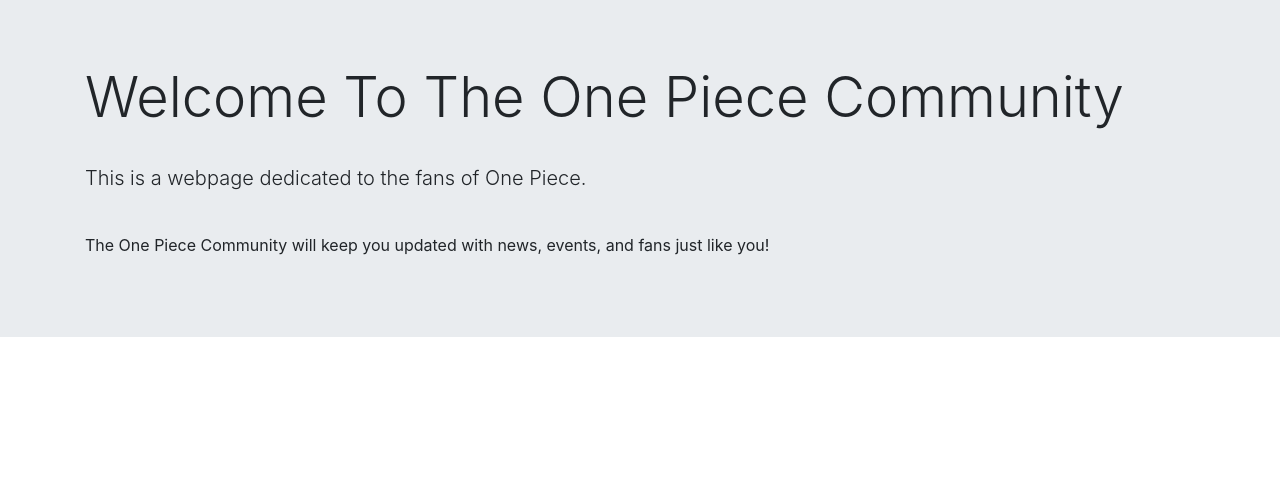
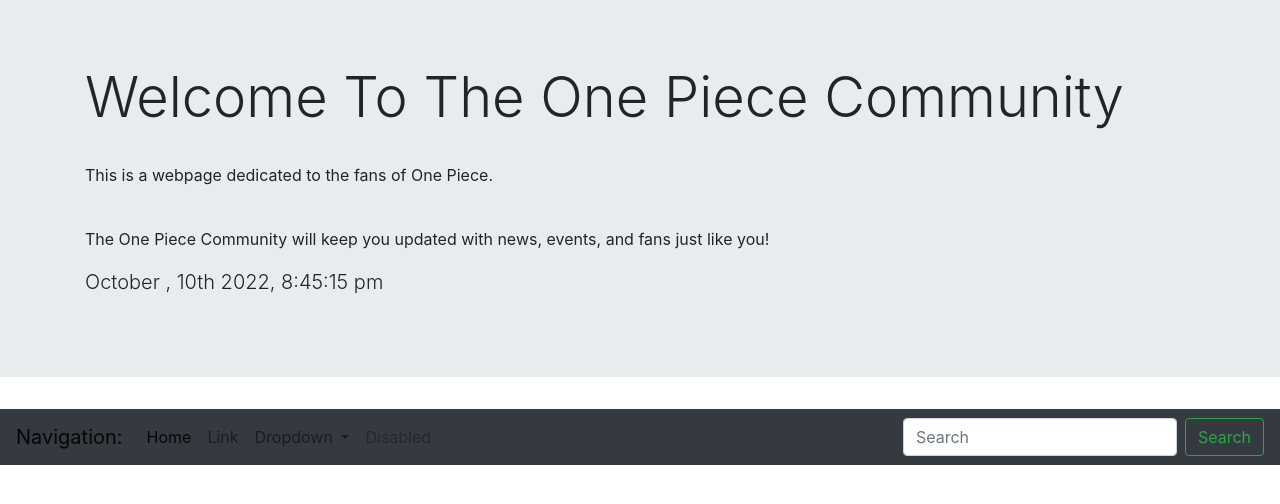
Before and after one commit to sensational11/One-Piece-Personal-, a plain HTML site: page index.html in a window 1280 px wide. Drawn offline with nearby package versions, Linux system fonts and the light colour scheme.

Commit message:
recent changes to index-js

```diff
--- a/index.html
+++ b/index.html
@@ -14,15 +14,58 @@
             <div class="container">
               <h1 class="display-4">Welcome To The One Piece Community</h1>
               <br>
-              <p id="currentDay" class="lead">This is a webpage dedicated to the fans of One Piece.</p>
+              <p>This is a webpage dedicated to the fans of One Piece.</p>
               <br> <p>The One Piece Community will keep you updated with news, events, and fans just like you!</p>
+              <p id="currentDay" class="lead"></p>
+              <p id="currentTime" class="lead"></p>
             </div>
-          </div>
+            </div>
+
+
+            <nav class="navbar navbar-expand-lg navbar-light bg-dark">
+              <a class="navbar-brand" href="#">Navigation:</a>
+              <button class="navbar-toggler" type="button" data-toggle="collapse" data-target="#navbarSupportedContent" aria-controls="navbarSupportedContent" aria-expanded="false" aria-label="Toggle navigation">
+                <span class="navbar-toggler-icon"></span>
+              </button>
+
+              <div class="collapse navbar-collapse" id="navbarSupportedContent">
+                <ul class="navbar-nav mr-auto">
+                  <li class="nav-item active">
+                    <a class="nav-link" href="#">Home <span class="sr-only">(current)</span></a>
+                  </li>
+                  <li class="nav-item">
+                    <a class="nav-link" href="#">Link</a>
+                  </li>
+                  <li class="nav-item dropdown">
+                    <a class="nav-link dropdown-toggle" href="#" id="navbarDropdown" role="button" data-toggle="dropdown" aria-haspopup="true" aria-expanded="false">
+                      Dropdown
+                    </a>
+                    <div class="dropdown-menu" aria-labelledby="navbarDropdown">
+                      <a class="dropdown-item" href="#">Action</a>
+                      <a class="dropdown-item" href="#">Another action</a>
+                      <div class="dropdown-divider"></div>
+                      <a class="dropdown-item" href="#">Something else here</a>
+                    </div>
+                  </li>
+                  <li class="nav-item">
+                    <a class="nav-link disabled" href="#" tabindex="-1" aria-disabled="true">Disabled</a>
+                  </li>
+                </ul>
+                <form class="form-inline my-2 my-lg-0">
+                  <input class="form-control mr-sm-2" type="search" placeholder="Search" aria-label="Search">
+                  <button class="btn btn-outline-success my-2 my-sm-0" type="submit">Search</button>
+                </form>
+              </div>
+           </nav>
+
+
+
     </header>
-    <script src="./script.js"></script>
     <script src="https://cdnjs.cloudflare.com/ajax/libs/jquery/3.2.1/jquery.min.js"></script>
     <script src="https://cdnjs.cloudflare.com/ajax/libs/moment.js/2.24.0/moment.min.js"></script>
-    <script src="https://cdn.jsdelivr.net/npm/bootstrap@4.5.3/dist/js/bootstrap.bundle.min.js" integrity="sha384-ho+j7jyWK8fNQe+A12Hb8AhRq26LrZ/JpcUGGOn+Y7RsweNrtN/tE3MoK7ZeZDyx" crossorigin="anonymous"></script>
+     <script src="https://cdn.jsdelivr.net/npm/bootstrap@4.5.3/dist/js/bootstrap.bundle.min.js" integrity="sha384-ho+j7jyWK8fNQe+A12Hb8AhRq26LrZ/JpcUGGOn+Y7RsweNrtN/tE3MoK7ZeZDyx" crossorigin="anonymous"></script>
+    <script src="./script.js"></script>
+
 
 </body>
 </html>
--- a/script.js
+++ b/script.js
@@ -1,4 +1,3 @@
 var today = moment();
-$("#currentDay").text(moment().format("MMMM ,  Do YYYY"));
-var time = moment().format("h:mm:ss a")
+$("#currentDay").text(moment().format("MMMM ,  Do YYYY, h:mm:ss a"));
 console.log(time);
```
